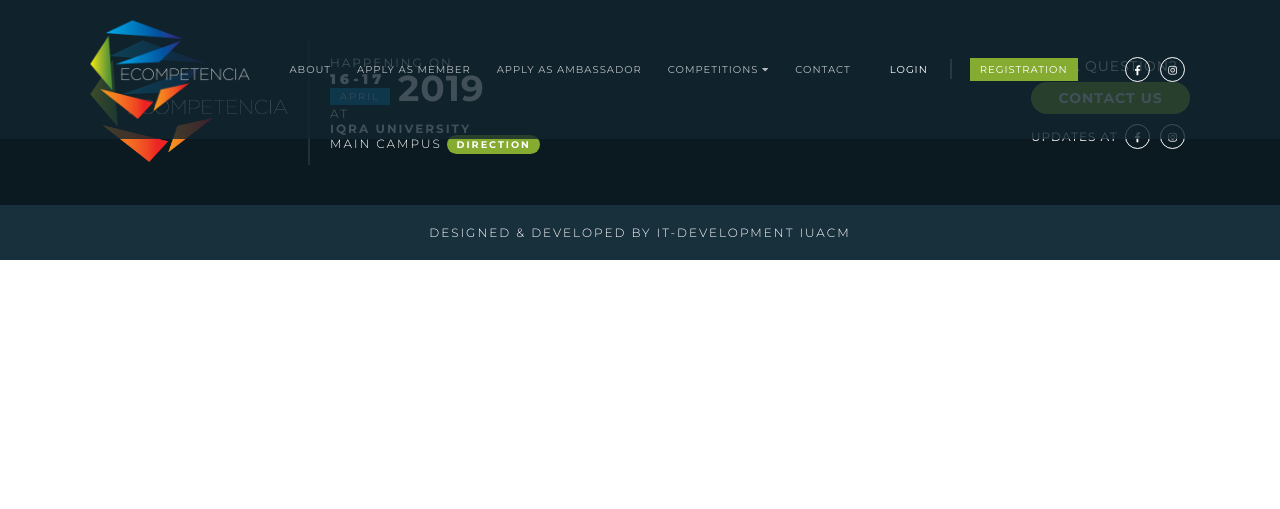
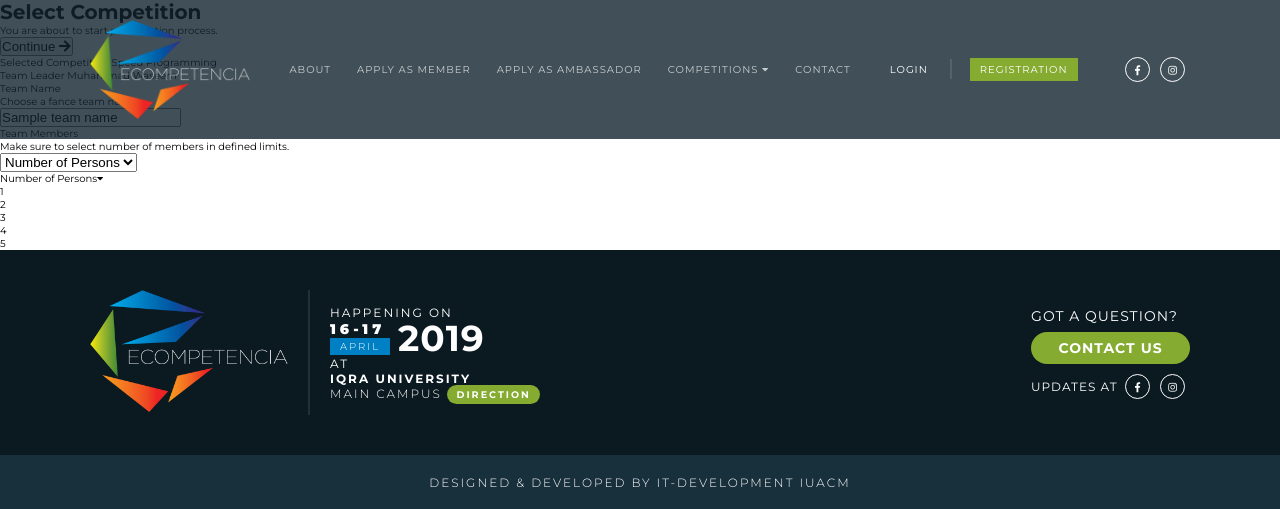
Before and after one commit to wasymshykh/ecompetencia-script, a PHP site: the page made by public/views/view.participate.php in a window 1280 px wide. Shown: the top 509 px of the page. Run offline with PHP 8.4, Linux system fonts and the light colour scheme; the template is opened without the code that fills it: most values are stand-ins (such as "Sample title", 1, 10 or a date in 2020); some libraries are stand-ins or nearby versions.

Commit message:
Userpanel [participate page work underway]

```diff
--- a/public/participate.php
+++ b/public/participate.php
@@ -4,5 +4,8 @@
     include '../config/auth_user.php';
 ?>
 <?php include 'views/layout/account_header.php'; ?>
-<?php include 'views/view.participate.php'; ?>
+<?php
+    $competitions = getCompetitions();
+    include 'views/view.participate.php';
+?>
 <?php include 'views/layout/account_footer.php'; ?>
--- a/public/views/view.participate.php
+++ b/public/views/view.participate.php
@@ -0,0 +1,213 @@
+<div class="d-container">
+
+    <div class="d-row">
+
+        <div class="d-title">
+            <h1>Select <b>Competition</b></h1>
+            <p>You are about to start participation process.</p>
+        </div>
+
+        <div class="d-form">
+            <form action="" method="POST">
+            <div class="form-row-checks">
+                <div class="form-row-checks-all">
+                    <?php foreach($competitions as $competition):
+                        if($competition['competition_status'] == 'E'): ?>
+                    <div class="form-row-check">
+                        <input type="radio" name="competition" id="comp-<?=$competition['competition_ID']?>" value="<?=$competition['competition_ID']?>">
+                        <label for="comp-<?=$competition['competition_ID']?>">
+                            <div class="comp-abs-check">
+                                <i class="fas fa-check"></i>
+                            </div>
+                            <div class="comp-head-cat">
+                                <?=$competition['category_name']?>
+                            </div>
+                            <div class="comp-title">
+                                <?=$competition['competition_name']?>
+                            </div>
+                            <div class="comp-members">
+                                <div class="comp-mem-box">Min <span><?=$competition['competition_min']?></span> person</div>
+                                <div class="comp-mem-box">Max <span><?=$competition['competition_max']?></span> person</div>
+                            </div>
+                            <div class="comp-price">
+                                <div class="comp-price-text"><?=$competition['competition_e_fee']?> <span>PKR</span></div>
+                                <div class="comp-price-about">Per Person</div>
+                            </div>
+                        </label>
+                    </div>
+                    <?php endif; endforeach; ?>
+                </div>
+            </div>
+
+            <div class="form-submit">
+                <button id="next">Continue <i class="fas fa-arrow-right"></i></button>
+            </div>
+            </form>
+        </div>
+
+        <div class="d-form">
+            <div class="d-form-top">
+                <div class="d-form-t-box">
+                    <span>Selected Competition</span> Speed Programming
+                </div>
+                <div class="d-form-t-box">
+                    <span>Team Leader</span> Muhammad Waseem
+                </div>
+            </div>
+            <div class="d-form-body">
+
+                <div class="form-row">
+                    <div class="form-row-box">
+                        <label for="team_name">Team Name</label>
+                        <p>Choose a fance team name</p>
+                        <input type="text" name="team_name" id="team_name" placeholder="e.g. Beatlines" value="<?=isset($team_name)?$team_name:''?>">
+                        <div class="activate"></div>
+                    </div>
+                </div>
+                <div class="form-row">
+                    <div class="form-row-box">
+                        <label for="persons">Team Members</label>
+                        <p>Make sure to select number of members in defined limits.</p>
+                        <select name="persons" id="persons">
+                            <option value="">Number of Persons</option>
+                            <?php for($i = 1; $i < 6; $i++): ?>
+                                <option value="<?=$i?>"><?=$i?></option>
+                            <?php endfor; ?>
+                        </select>
+                    </div>
+                    <div class="form-row-box" id="memberFields">
+                    </div>
+                </div>
+
+            </div>
+        </div>
+
+
+    </div>
+</div>
+
+
+
+<script>
+
+
+
+
+
+    // Select option styles
+
+    document.querySelectorAll('select').forEach(select =>{
+        let options = select.children;
+        let select_box = document.createElement('div');
+        select_box.classList.add('select-box');
+        let select_selected = document.createElement('div');
+        select_selected.classList.add('select-selected');
+        let span_tochng = document.createElement('span');
+        span_tochng.classList.add('tochng');
+        span_tochng.innerText = options[0].innerText;
+        let select_selected_i = document.createElement('i');
+        select_selected_i.classList.add('fa');
+        select_selected_i.classList.add('fa-caret-down');
+        select_selected.appendChild(span_tochng);
+        select_selected.appendChild(select_selected_i);
+        select_box.append(select_selected);
+        let select_drop = document.createElement('div');
+        select_drop.classList.add('select-drop');
+        let select_drop_ul = document.createElement('ul');
+
+        for(let i = 1; i < options.length; i++){
+            let elem_li = document.createElement('li');
+            elem_li.innerText = options[i].innerText;
+            select_drop_ul.appendChild(elem_li);
+        }
+        select_drop.appendChild(select_drop_ul);
+        select_box.appendChild(select_drop);
+        select.parentElement.appendChild(select_box);
+    });
+
+
+    document.querySelectorAll('.select-selected').forEach(selected=>{
+        selected.addEventListener('click', (e)=>{
+            if(selected.nextElementSibling.classList.contains('select-open')){
+                selected.nextElementSibling.classList.remove('select-open');
+            } else {
+                selected.nextElementSibling.classList.add('select-open');
+            }
+        })
+    })
+
+    document.querySelectorAll('.select-drop ul li').forEach(selected=>{
+        selected.addEventListener('click', (e)=>{
+            if(selected.parentElement.parentElement.classList.contains('select-open')){
+                selected.parentElement.parentElement.classList.remove('select-open');
+            } else {
+                selected.parentElement.parentElement.classList.add('select-open');
+            }
+            let selectedItem = e.target.textContent;
+
+            let selectionMain = selected.parentElement.parentElement.parentElement.previousElementSibling.children;
+
+            let attrselected = document.createAttribute('selected');
+            attrselected.value = 'true';
+
+            for(let i = 0; i < selectionMain.length; i++) {
+                if(selectionMain[i].textContent === selectedItem) {
+                   selectionMain[i].attributes.setNamedItem(attrselected);
+                } else {
+                    if(selectionMain[i].attributes.getNamedItem('selected') != null){
+                        selectionMain[i].attributes.removeNamedItem('selected');
+                    }
+                }
+            }
+            selected.parentElement.parentElement.previousElementSibling.firstElementChild.textContent = selectedItem;
+
+            if(selectedItem == '1' || selectedItem == '2' || selectedItem == '3' || selectedItem == '4' || selectedItem == '5'){
+                document.querySelector('#memberFields').innerHTML = "";
+
+                let toGenerate = Number(selectedItem);
+
+                for(let i = 1; i <= toGenerate; i++){
+                    let div_main = document.createElement('div');
+                    div_main.setAttribute('class','alotFields');
+
+                    let lbl_gen = document.createElement('label');
+                    lbl_gen.setAttribute('for', 'member-'+i);
+                    lbl_gen.innerText = "Member "+i;
+
+                    let txt_gen = document.createElement('input');
+                    txt_gen.setAttribute('name', 'member[]');
+                    txt_gen.setAttribute('type', 'text');
+                    txt_gen.setAttribute('placeholder', 'e.g. Ahmed')
+                    txt_gen.setAttribute('id', 'member-'+i);
+
+                    let div_gen = document.createElement('div');
+                    div_gen.setAttribute('class', 'activate');
+
+                    div_main.appendChild(lbl_gen);
+                    div_main.appendChild(txt_gen);
+                    div_main.appendChild(div_gen);
+                    document.querySelector('#memberFields').appendChild(div_main);
+                }
+
+            }
+
+
+
+        })
+    })
+
+    document.body.addEventListener('click', e=>{
+        if(!e.target.classList.contains('select-selected')){
+            document.querySelectorAll('.select-drop').forEach(sd=>{
+                sd.classList.remove('select-open');
+            })
+        }
+    })
+
+    window.addEventListener('load',()=>{
+        document.querySelectorAll('select').forEach(sl=>{
+            sl.nextElementSibling.firstElementChild.firstElementChild.textContent = sl.selectedOptions[0].textContent;
+        })
+    })
+
+</script>
```
Also changed, not shown: assets/css/account.css (+145 -0 lines), assets/css/inner.css (+8 -0 lines), public/includes/functions.php (+13 -0 lines).
